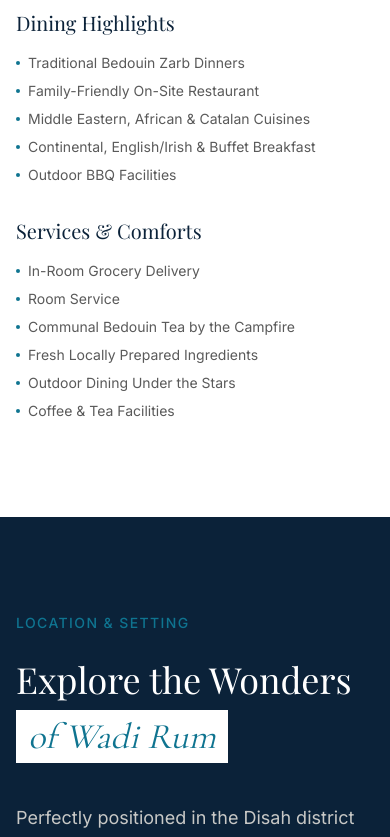
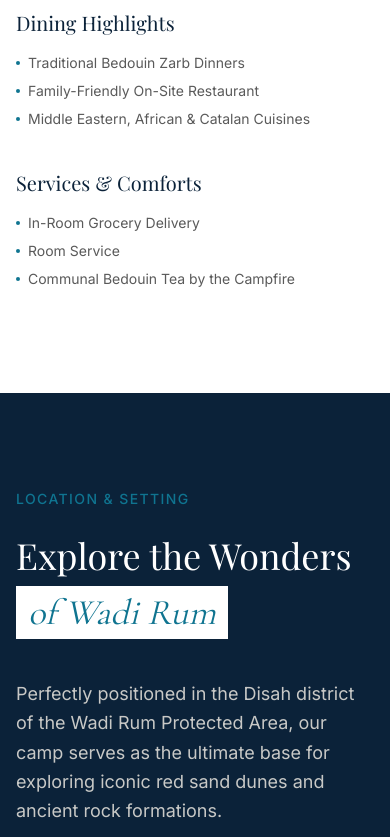
Before and after one commit to Tawanode/Rasdooview-maldives, a Next.js app: page / in a window 390 px wide. Shown: the part 7620-8457 px from the top of the page. Built offline with nearby package versions, Linux system fonts and the light colour scheme; a web font is replaced by a local one.

Commit message:
fix(mobile): hide last 2 dining highlights and last 3 services on mobile layout only

```diff
--- a/src/components/DiningExperience.tsx
+++ b/src/components/DiningExperience.tsx
@@ -65,8 +65,11 @@ export default function DiningExperience() {
                 <h4 className="font-heading text-xl text-deep-navy mb-4">Dining Highlights</h4>
                 <ul className="space-y-2">
                   {diningHighlights.map((item, i) => (
-                    <li key={i} className="flex items-center gap-2 text-sm text-muted-foreground">
-                      <div className="w-1 h-1 rounded-full bg-primary" /> {item}
+                    <li
+                      key={i}
+                      className={`items-center gap-2 text-sm text-muted-foreground ${i >= diningHighlights.length - 2 ? "hidden md:flex" : "flex"}`}
+                    >
+                      <div className="w-1 h-1 rounded-full bg-primary shrink-0" /> <span>{item}</span>
                     </li>
                   ))}
                 </ul>
@@ -75,8 +78,11 @@ export default function DiningExperience() {
                 <h4 className="font-heading text-xl text-deep-navy mb-4">Services & Comforts</h4>
                 <ul className="space-y-2">
                   {diningServices.map((item, i) => (
-                    <li key={i} className="flex items-center gap-2 text-sm text-muted-foreground">
-                      <div className="w-1 h-1 rounded-full bg-primary" /> {item}
+                    <li
+                      key={i}
+                      className={`items-center gap-2 text-sm text-muted-foreground ${i >= diningServices.length - 3 ? "hidden md:flex" : "flex"}`}
+                    >
+                      <div className="w-1 h-1 rounded-full bg-primary shrink-0" /> <span>{item}</span>
                     </li>
                   ))}
                 </ul>
```
